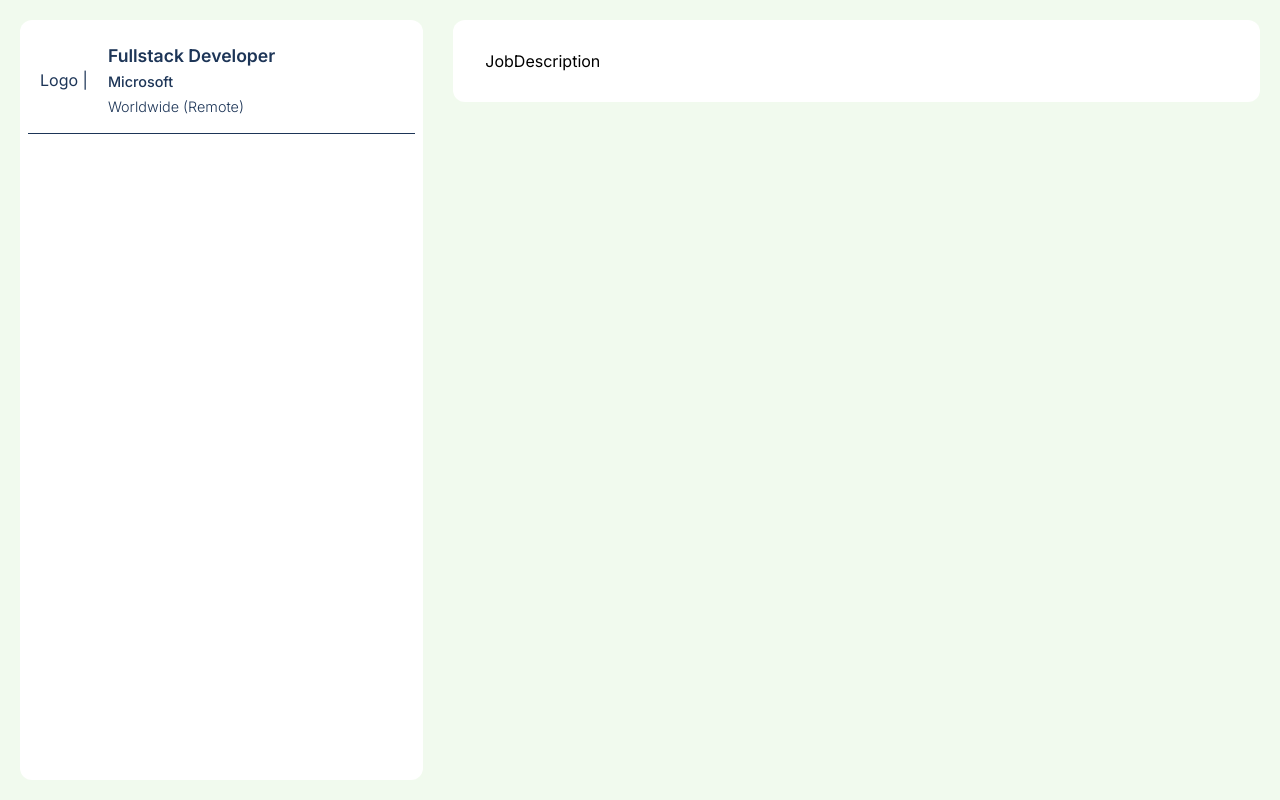
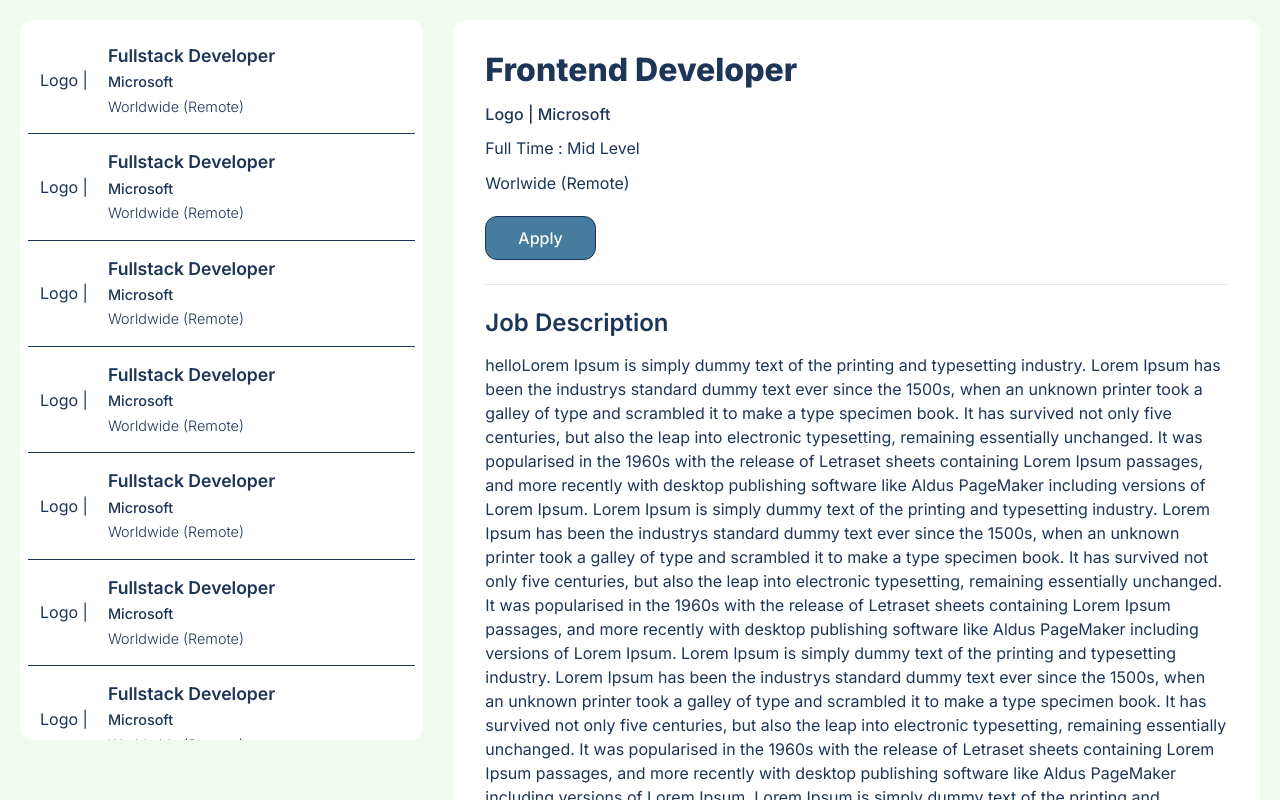
Before and after one commit to indraantoor/Job-Listings, a Next.js app: page / in a window 1280 px wide. Shown: the top 800 px of the page. Built offline with nearby package versions, Linux system fonts and the light colour scheme.

Commit message:
feat: job description with dummy data
Signed-off-by: indraantoor <indraantoor@gmail.com>

```diff
--- a/components/JobDescription/index.tsx
+++ b/components/JobDescription/index.tsx
@@ -1,7 +1,88 @@
 import styles from './styles/jobDescription.styles.module.css';
 
-const JobDescription = () => {
-  return <div className={styles.jobDescriptionContainer}>JobDescription</div>;
+interface IJobDescriptionProps {
+  jobTitle: string;
+  companyName: string;
+  roleType: string;
+  roleLevel: string;
+  location: string;
+  description: string;
+  hasApplied: boolean;
+}
+
+const JobDescription = ({
+  jobTitle = '',
+  companyName = '',
+  roleType = '',
+  roleLevel = '',
+  location = '',
+  description = '',
+  hasApplied = false,
+}: IJobDescriptionProps) => {
+  return (
+    <div className={styles.jobDescriptionContainer}>
+      <div>
+        <h2>{jobTitle}</h2>
+        <div className={styles.companyDetails}>
+          <span>Logo | </span>
+          <span>{companyName} </span>
+        </div>
+        <div className={styles.roleType}>
+          <span>{roleType} : </span>
+          <span>{roleLevel}</span>
+        </div>
+        <div className={styles.location}>
+          <span>{location}</span>
+        </div>
+        <div className={styles.applyBtn}>
+          <button disabled={hasApplied}>
+            {hasApplied ? 'Applied' : 'Apply'}
+          </button>
+        </div>
+      </div>
+      <div className={styles.description}>
+        <h3>Job Description</h3>
+        <p>
+          {description}
+          Lorem Ipsum is simply dummy text of the printing and typesetting
+          industry. Lorem Ipsum has been the industrys standard dummy text ever
+          since the 1500s, when an unknown printer took a galley of type and
+          scrambled it to make a type specimen book. It has survived not only
+          five centuries, but also the leap into electronic typesetting,
+          remaining essentially unchanged. It was popularised in the 1960s with
+          the release of Letraset sheets containing Lorem Ipsum passages, and
+          more recently with desktop publishing software like Aldus PageMaker
+          including versions of Lorem Ipsum. Lorem Ipsum is simply dummy text of
+          the printing and typesetting industry. Lorem Ipsum has been the
+          industrys standard dummy text ever since the 1500s, when an unknown
+          printer took a galley of type and scrambled it to make a type specimen
+          book. It has survived not only five centuries, but also the leap into
+          electronic typesetting, remaining essentially unchanged. It was
+          popularised in the 1960s with the release of Letraset sheets
+          containing Lorem Ipsum passages, and more recently with desktop
+          publishing software like Aldus PageMaker including versions of Lorem
+          Ipsum. Lorem Ipsum is simply dummy text of the printing and
+          typesetting industry. Lorem Ipsum has been the industrys standard
+          dummy text ever since the 1500s, when an unknown printer took a galley
+          of type and scrambled it to make a type specimen book. It has survived
+          not only five centuries, but also the leap into electronic
+          typesetting, remaining essentially unchanged. It was popularised in
+          the 1960s with the release of Letraset sheets containing Lorem Ipsum
+          passages, and more recently with desktop publishing software like
+          Aldus PageMaker including versions of Lorem Ipsum. Lorem Ipsum is
+          simply dummy text of the printing and typesetting industry. Lorem
+          Ipsum has been the industrys standard dummy text ever since the 1500s,
+          when an unknown printer took a galley of type and scrambled it to make
+          a type specimen book. It has survived not only five centuries, but
+          also the leap into electronic typesetting, remaining essentially
+          unchanged. It was popularised in the 1960s with the release of
+          Letraset sheets containing Lorem Ipsum passages, and more recently
+          with desktop publishing software like Aldus PageMaker including
+          versions of Lorem Ipsum.
+        </p>
+      </div>
+    </div>
+  );
 };
 
 export default JobDescription;
--- a/components/JobDescription/styles/jobDescription.styles.module.css
+++ b/components/JobDescription/styles/jobDescription.styles.module.css
@@ -2,4 +2,58 @@
   background: white;
   padding: 32px;
   border-radius: 12px;
+  color: #1d3557;
+  overflow: scroll;
 }
+
+.jobDescriptionContainer h2 {
+  font-size: 2rem;
+  font-weight: 800;
+  margin-bottom: 16px;
+}
+
+.companyDetails {
+  margin-bottom: 16px;
+  font-weight: 500;
+}
+
+.roleType {
+  margin-bottom: 16px;
+}
+
+.location {
+  margin-bottom: 16px;
+}
+
+.applyBtn {
+  margin-bottom: 24px;
+  border-bottom: 1px solid rgba(0, 0, 0, 0.1);
+  padding-bottom: 24px;
+}
+
+.applyBtn button {
+  padding: 12px 32px;
+  cursor: pointer;
+  color: white;
+  background: #457b9d;
+  border: 1px solid #1d3557;
+  margin-top: 8px;
+  border-radius: 12px;
+  font-weight: 500;
+}
+
+.applyBtn button:hover {
+  background: #a8dadc;
+  color: #1d3557;
+  font-weight: 600;
+}
+
+.description h3 {
+  margin-bottom: 16px;
+  font-size: 1.5rem;
+  font-weight: 600;
+}
+
+.description p {
+  line-height: 1.5;
+}
--- a/components/Sidebar/index.tsx
+++ b/components/Sidebar/index.tsx
@@ -10,6 +10,78 @@ const Sidebar = () => {
         companyName="Microsoft"
         location="Worldwide (Remote)"
       />
+      <JobListing
+        isSelected={false}
+        jobTitle="Fullstack Developer"
+        companyName="Microsoft"
+        location="Worldwide (Remote)"
+      />
+      <JobListing
+        isSelected={false}
+        jobTitle="Fullstack Developer"
+        companyName="Microsoft"
+        location="Worldwide (Remote)"
+      />
+      <JobListing
+        isSelected={false}
+        jobTitle="Fullstack Developer"
+        companyName="Microsoft"
+        location="Worldwide (Remote)"
+      />
+      <JobListing
+        isSelected={false}
+        jobTitle="Fullstack Developer"
+        companyName="Microsoft"
+        location="Worldwide (Remote)"
+      />
+      <JobListing
+        isSelected={false}
+        jobTitle="Fullstack Developer"
+        companyName="Microsoft"
+        location="Worldwide (Remote)"
+      />
+      <JobListing
+        isSelected={false}
+        jobTitle="Fullstack Developer"
+        companyName="Microsoft"
+        location="Worldwide (Remote)"
+      />
+      <JobListing
+        isSelected={false}
+        jobTitle="Fullstack Developer"
+        companyName="Microsoft"
+        location="Worldwide (Remote)"
+      />
+      <JobListing
+        isSelected={false}
+        jobTitle="Fullstack Developer"
+        companyName="Microsoft"
+        location="Worldwide (Remote)"
+      />
+      <JobListing
+        isSelected={false}
+        jobTitle="Fullstack Developer"
+        companyName="Microsoft"
+        location="Worldwide (Remote)"
+      />
+      <JobListing
+        isSelected={false}
+        jobTitle="Fullstack Developer"
+        companyName="Microsoft"
+        location="Worldwide (Remote)"
+      />
+      <JobListing
+        isSelected={false}
+        jobTitle="Fullstack Developer"
+        companyName="Microsoft"
+        location="Worldwide (Remote)"
+      />
+      <JobListing
+        isSelected={false}
+        jobTitle="Fullstack Developer"
+        companyName="Microsoft"
+        location="Worldwide (Remote)"
+      />
     </aside>
   );
 };
--- a/components/Sidebar/styles/sidebar.styles.module.css
+++ b/components/Sidebar/styles/sidebar.styles.module.css
@@ -3,4 +3,5 @@
   border-radius: 12px;
   padding: 8px;
   overflow-y: scroll;
+  max-height: 90vh;
 }
--- a/pages/index.tsx
+++ b/pages/index.tsx
@@ -13,7 +13,15 @@ export const inter = Inter({
 const Home: NextPageWithLayout = () => {
   return (
     <main>
-      <JobDescription />
+      <JobDescription
+        jobTitle="Frontend Developer"
+        companyName="Microsoft"
+        roleType="Full Time"
+        roleLevel="Mid Level"
+        description="hello"
+        location="Worlwide (Remote)"
+        hasApplied={false}
+      />
     </main>
   );
 };
--- a/styles/Home.module.css
+++ b/styles/Home.module.css
@@ -4,5 +4,4 @@
   display: grid;
   grid-template-columns: 1fr 2fr;
   gap: 30px;
-  height: 100vh;
 }
```
